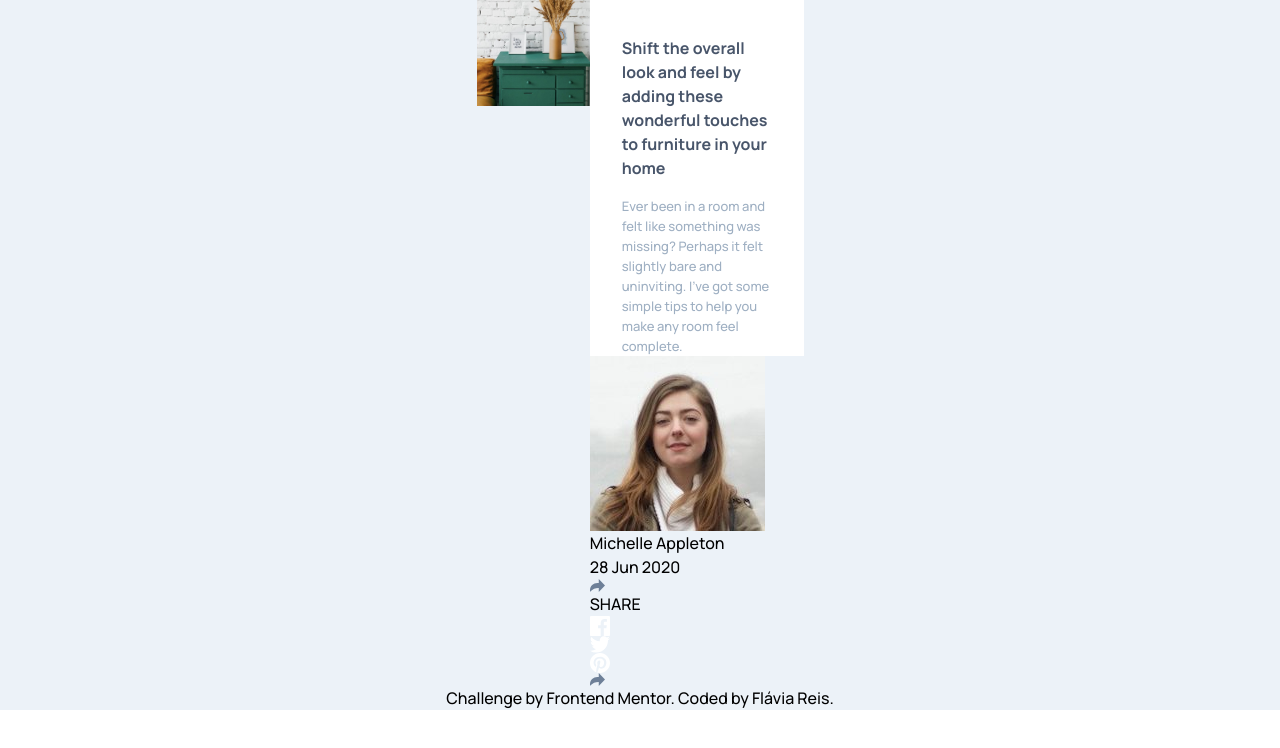
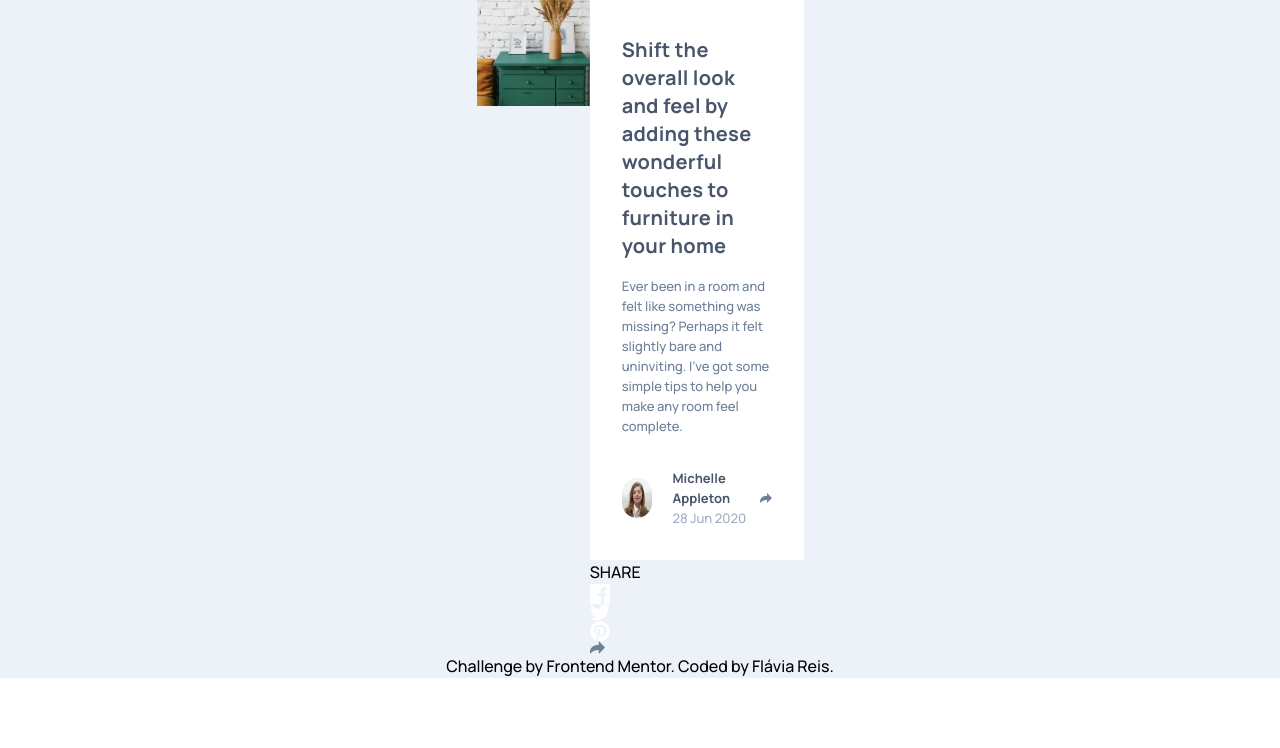
Before and after one commit to flaviare1s/article-preview-component, a React (Vite) app: page / in a window 1280 px wide. Shown: the top 748 px of the page. Built offline with nearby package versions, Linux system fonts and the light colour scheme.

Commit message:
Update App.jsx

```diff
--- a/src/App.jsx
+++ b/src/App.jsx
@@ -20,24 +20,28 @@ export function App() {
 
         <div>
           <div className='bg-white'>
-            <h1 className='text-veryDarkGrayishBlue font-bold leading-6 px-8 pt-9 pb-4'>
+            <h1 className='text-veryDarkGrayishBlue font-bold leading-6 px-8 pt-9 pb-4 tracking-wide sm:text-xl sm:tracking-wider'>
               Shift the overall look and feel by adding these wonderful
               touches to furniture in your home
             </h1>
-            <p className='px-8 text-13 leading-5 text-grayishBlue'>
+            <p className='px-8 text-13 leading-5 text-desaturatedDarkBlue tracking-normal'>
               Ever been in a room and felt like something was missing? Perhaps
               it felt slightly bare and uninviting. I’ve got some simple tips
               to help you make any room feel complete.
             </p>
           </div>
           <div>
-            <div>
-              <div>
-                <img src={ avatar } alt="Michelle Appleton" />
+            <div className='bg-white p-8 flex justify-between items-center'>
+              <div className='flex justify-start items-center gap-5'>
+                <div>
+                  <img className='w-10 h-10 rounded-full' src={ avatar } alt="Michelle Appleton" />
+                </div>
+                <div>
+                  <p className='text-veryDarkGrayishBlue text-13 font-bold leading-5 tracking-normal'>Michelle Appleton</p>
+                  <p className='text-grayishBlue text-13 leading-5 tracking-normal'>28 Jun 2020</p>
+                </div>
               </div>
-              <p>Michelle Appleton</p>
-              <p>28 Jun 2020</p>
-              <img src={ share } alt="Share Icon" />
+              <div><img src={ share } alt="Share Icon" /></div>
             </div>
             <div>
               <p>SHARE</p>
```
